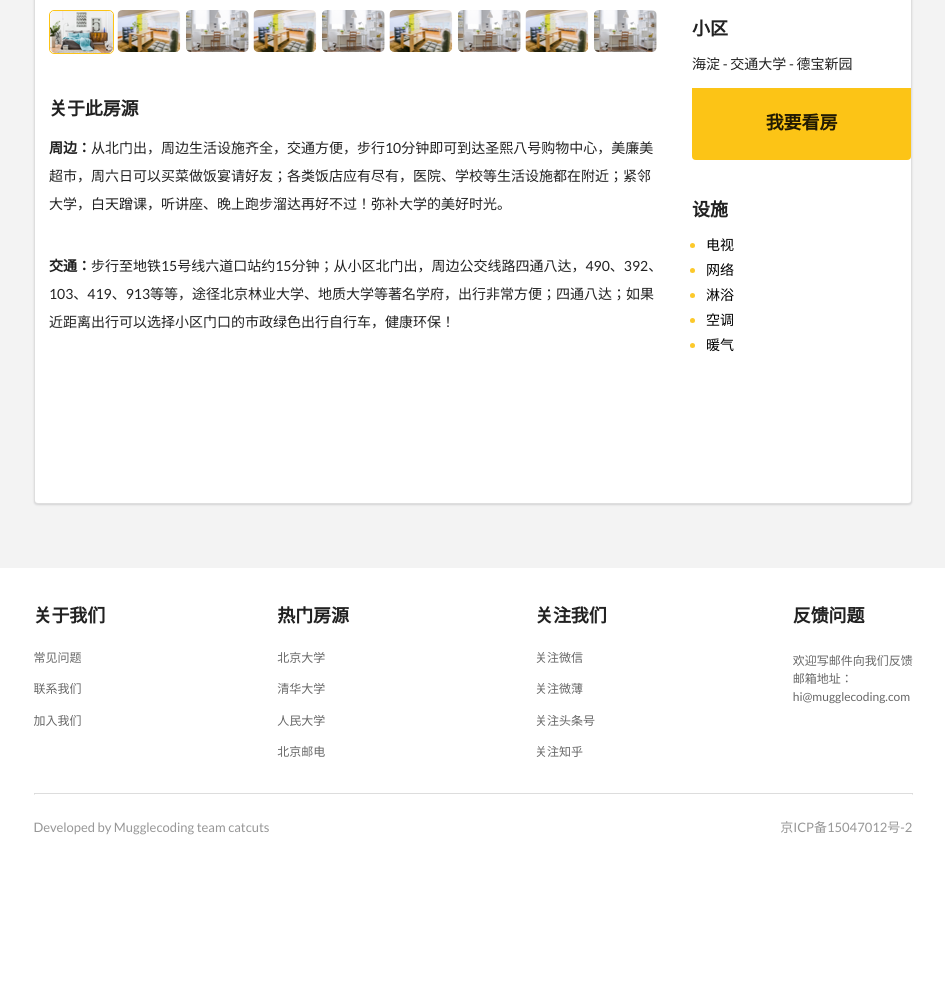
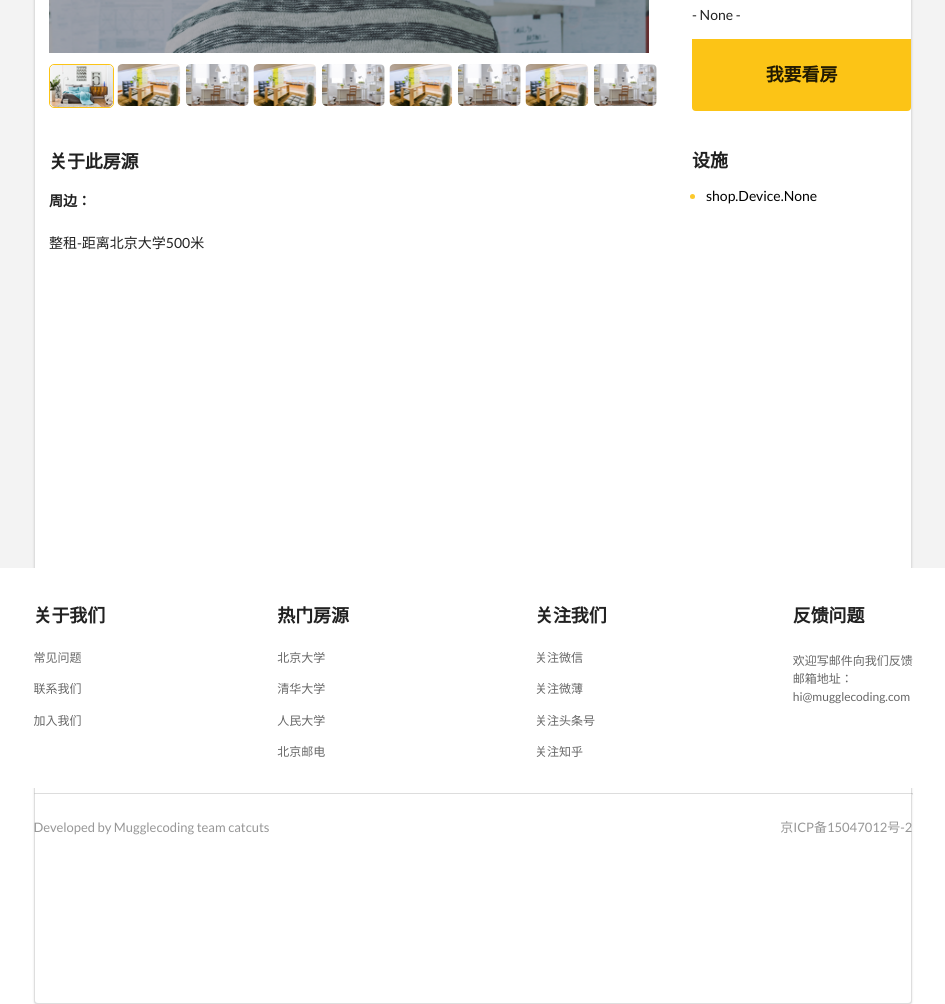
Before and after one commit to luoying1105/zhufang, a Django app: template templates/shop/detail.html in a window 1280 px wide. Shown: the part 495-1499 px from the top of the page, without its empty margins (167-1112 px from the left). Before the commit the page ends 1330 px from the top, so only its background shows below. Run offline with Django 3.2, Linux system fonts and the light colour scheme; the template is opened without the code that fills it: values that come from a table or form of the project are taken from there, others are empty; data comes from the database, SQL or seed files in the repository; parts of the project's set-up code (start-up, migrations or seed data) failed here and were passed over.

Commit message:
修改了index

```diff
--- a/shop/views.py
+++ b/shop/views.py
@@ -51,5 +51,5 @@
 def product_detail(request, id, slug):
     product = get_object_or_404(Product, id=id, slug=slug, available=True)
     return render(request,
-                  'shop/product/detail.html',
+                  'shop/detail.html',
                   {'product': product})
--- a/static/css/详情页.css
+++ b/static/css/详情页.css
@@ -44,7 +44,7 @@
 }
 
 #middle_inner_content{
-	height: 820px;
+	height: 1320px;
 	width: 878px;
 	position: relative;
 	margin-left: 50%;
--- a/templates/shop/detail.html
+++ b/templates/shop/detail.html
@@ -59,12 +59,12 @@
 				<div class="ui grid">
 					<div class="twelve wide column">
 						<div class="ui image">
-							<img src="/static/image/3详情页/bigimg.png" />
+							 <img src="{% if product.image %}{{ product.image.url }}{% else %}
+{% static "img/no_image.png" %}{% endif %}" width="600px">
 						</div>
 						<div class="ui nine column grid">
 							<div class="column" style="margin-left: 14px;">
-								<img src="/static/image/3详情页/img1.png" / style="border: 1px solid #fcc416;
-border-radius: 5px;">
+								<img src="/static/image/3详情页/img1.png"  style="border: 1px solid #fcc416;border-radius: 5px;">
 							</div>
 							<div class="column">
 								<img src="/static/image/3详情页/img2.png" />
@@ -93,36 +93,32 @@
 						</div>
 						<div class="ui basic segment container" id="middle_bottom_content">
 							<h3 class="ui header">关于此房源</h3>
-							<p><b>周边：</b>从北门出，周边生活设施齐全，交通方便，步行10分钟即可到达圣熙八号购物中心，美廉美超市，周六日可以买菜做饭宴请好友；各类饭店应有尽有，医院、学校等生活设施都在附近；紧邻大学，白天蹭课，听讲座、晚上跑步溜达再好不过！弥补大学的美好时光。 </p>
-							<br />
-							<p><b>交通：</b>步行至地铁15号线六道口站约15分钟；从小区北门出，周边公交线路四通八达，490、392、103、419、913等等，途径北京林业大学、地质大学等著名学府，出行非常方便；四通八达；如果近距离出行可以选择小区门口的市政绿色出行自行车，健康环保！ </p>
+							<p><b>周边：</b>{{ product.description|truncatechars_html:100|linebreaks }} </p>
 						</div>
 					</div>
 					<div class="four wide column" style="padding-left: 0px;">
 						<div class="ui clearing basic segment">
-							<h1 class="ui left floated header">3750<h4 class="ui left floated header" >元/月</h4></h1>
-							<h4 class="ui right floated header">整租</h4>
+							<h1 class="ui left floated header">{{ product.price }}<h4 class="ui left floated header" >元/月</h4></h1>
+							<h4 class="ui right floated header">{{ product.category.name }}</h4>
 
 						</div>
 						<div class="ui basic segment">
 							<h3 class="ui header">房屋</h3>
-							<p>1室1厅1卫 - 45m<sup>2</sup> - 高层（共6层）</p>
-							<p>中等装修 - 朝向南 - 普通住宅</p>
+							<p>{{ product.layout }} - 45m<sup>2</sup> - （共{{ product.height }}层）</p>
+							<p>{{ product.apartment_layout.name }} - {{ product.orientations }} - {{ product.campus }}</p>
 							<h3 class="ui header">地址</h3>
-							<p>清华东路27号院</p>
-							<p>距北京大学500米</p>
+							<p>{{ product.locations }}</p>
+							<p>{{ product.distance }}</p>
 							<h3 class="ui header">小区</h2>
-							<p>海淀 - 交通大学 - 德宝新园</p>
+							<p>{{ product.locate.name }} - {{ product.campus.name }} - {{ product.updown.address }}</p>
 						</div>
 						<button class="ui fluid button" id="button_1" style="border-top-left-radius: 0px;border-top-right-radius: 0px;"><h3 class="ui header">我要看房</h3></button>
 							<div class="ui basic segment container" style="margin-top: 40px;">
 								<h3 class="ui header">设施</h3>
 								<ul>
-									<li><span>电视</span></li>
-									<li><span>网络</span></li>
-									<li><span>淋浴</span></li>
-									<li><span>空调</span></li>
-									<li><span>暖气</span></li>
+
+									<li><span>{{ product.device}}</span></li>
+
 								</ul>
 							</div>
 						</div>
```
